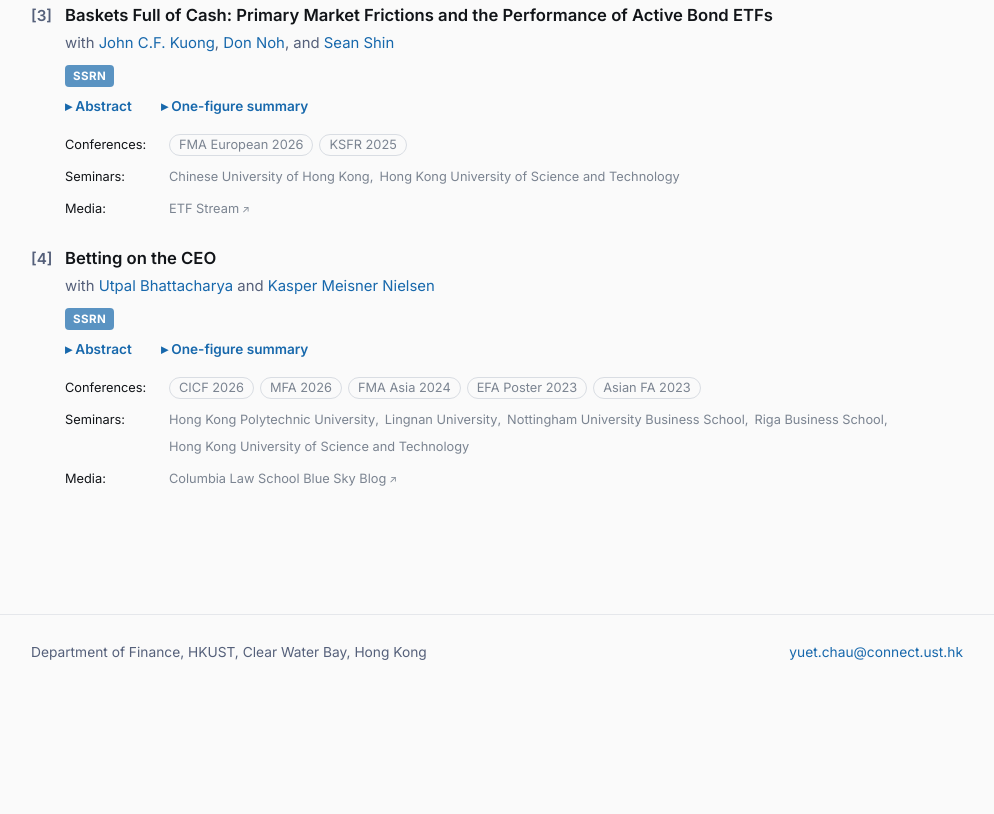
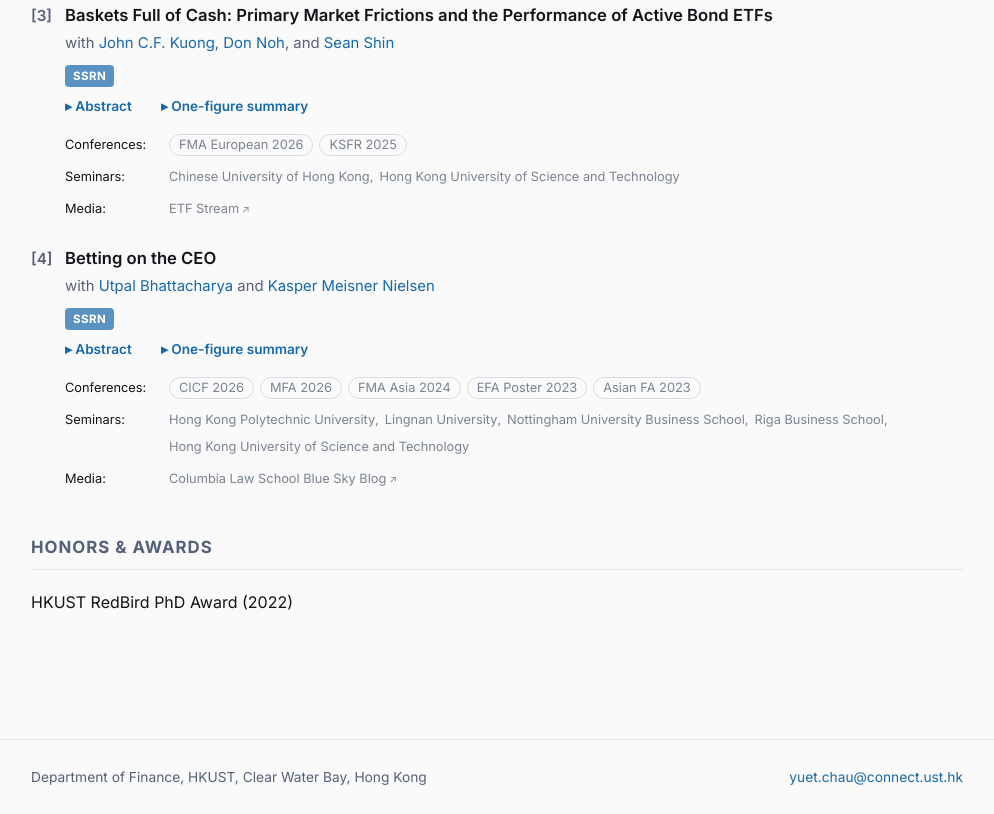
Before and after one commit to yuetningchau/yuet-chau-website, a plain HTML site: page index.html in a window 1280 px wide. Shown: the part 1117-1931 px from the top of the page, without its empty margins (143-1137 px from the left). Before the commit the page ends 1806 px from the top, so only its background shows below. Drawn offline with Linux system fonts and the light colour scheme.

Commit message:
Add HKUST RedBird PhD Award

```diff
--- a/index.html
+++ b/index.html
@@ -354,6 +354,11 @@
 
     </section>
 
+    <section>
+      <h2>Honors &amp; Awards</h2>
+      <p>HKUST RedBird PhD Award (2022)</p>
+    </section>
+
   </div>
 </main>
 
```
Also changed, not shown: 1 other file.
